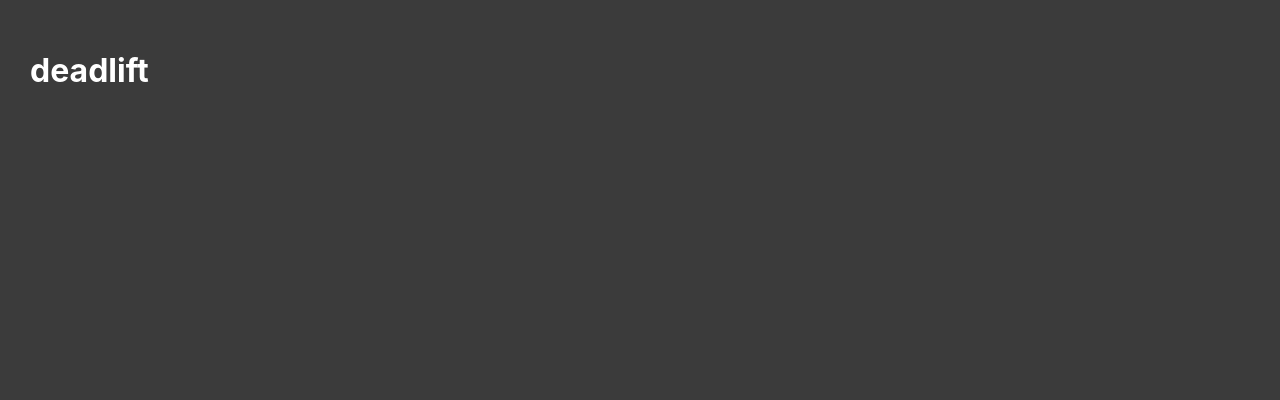
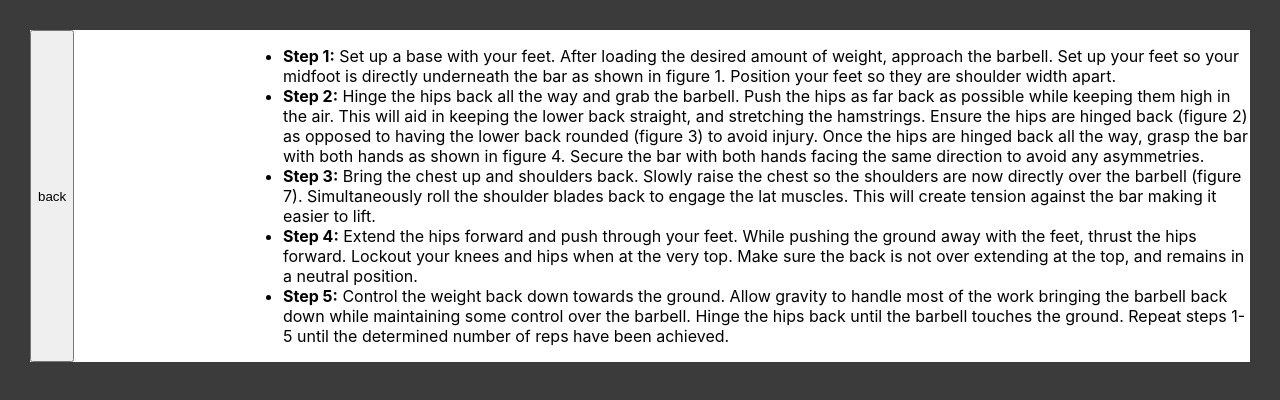
Before and after one commit to tuschuk/SBD_Coach_App, a React (Create React App) app: page / in a window 1280 px wide. Both pictures are taken after a click on the button "Deadlift". Shown: the top 400 px of the page. Built offline with nearby package versions, Linux system fonts and the light colour scheme; a web font is replaced by a local one.

Commit message:
added deadlift steps

```diff
--- a/src/App.css
+++ b/src/App.css
@@ -99,3 +99,7 @@ body {
 h1 {
   color: white;
 }
+
+.deadliftPage {
+  background-color: white;
+}
--- a/src/App.js
+++ b/src/App.js
@@ -92,8 +92,18 @@ function App() {
   )
   if(page === "deadlift")
     return (
-      <div className="exercises">
+      <div className="exercises deadliftPage">
+        <button back onClick={ () => setPage("welcome")}>back </button>
         <h1>deadlift</h1>
+        <section>
+          <ul>
+            <li><strong>Step 1:</strong> Set up a base with your feet. After loading the desired amount of weight, approach the barbell. Set up your feet so your midfoot is directly underneath the bar as shown in figure 1. Position your feet so they are shoulder width apart. </li>
+            <li><strong>Step 2:</strong> Hinge the hips back all the way and grab the barbell. Push the hips as far back as possible while keeping them high in the air. This will aid in keeping the lower back straight, and stretching the hamstrings. Ensure the hips are hinged back (figure 2) as opposed to having the lower back rounded (figure 3) to avoid injury. Once the hips are hinged back all the way, grasp the bar with both hands as shown in figure 4. Secure the bar with both hands facing the same direction to avoid any asymmetries.  </li>
+            <li><strong>Step 3:</strong> Bring the chest up and shoulders back. Slowly raise the chest so the shoulders are now directly over the barbell (figure 7). Simultaneously roll the shoulder blades back to engage the lat muscles. This will create tension against the bar making it easier to lift. </li>
+            <li><strong>Step 4:</strong> Extend the hips forward and push through your feet. While pushing the ground away with the feet, thrust the hips forward. Lockout your knees and hips when at the very top. Make sure the back is not over extending at the top, and remains in a neutral position. </li>
+            <li><strong>Step 5:</strong> Control the weight back down towards the ground. Allow gravity to handle most of the work bringing the barbell back down while maintaining some control over the barbell. Hinge the hips back until the barbell touches the ground. Repeat steps 1-5 until the determined number of reps have been achieved. </li>
+          </ul>
+        </section>
     </div>
   )
   if(page === "bench")
```
